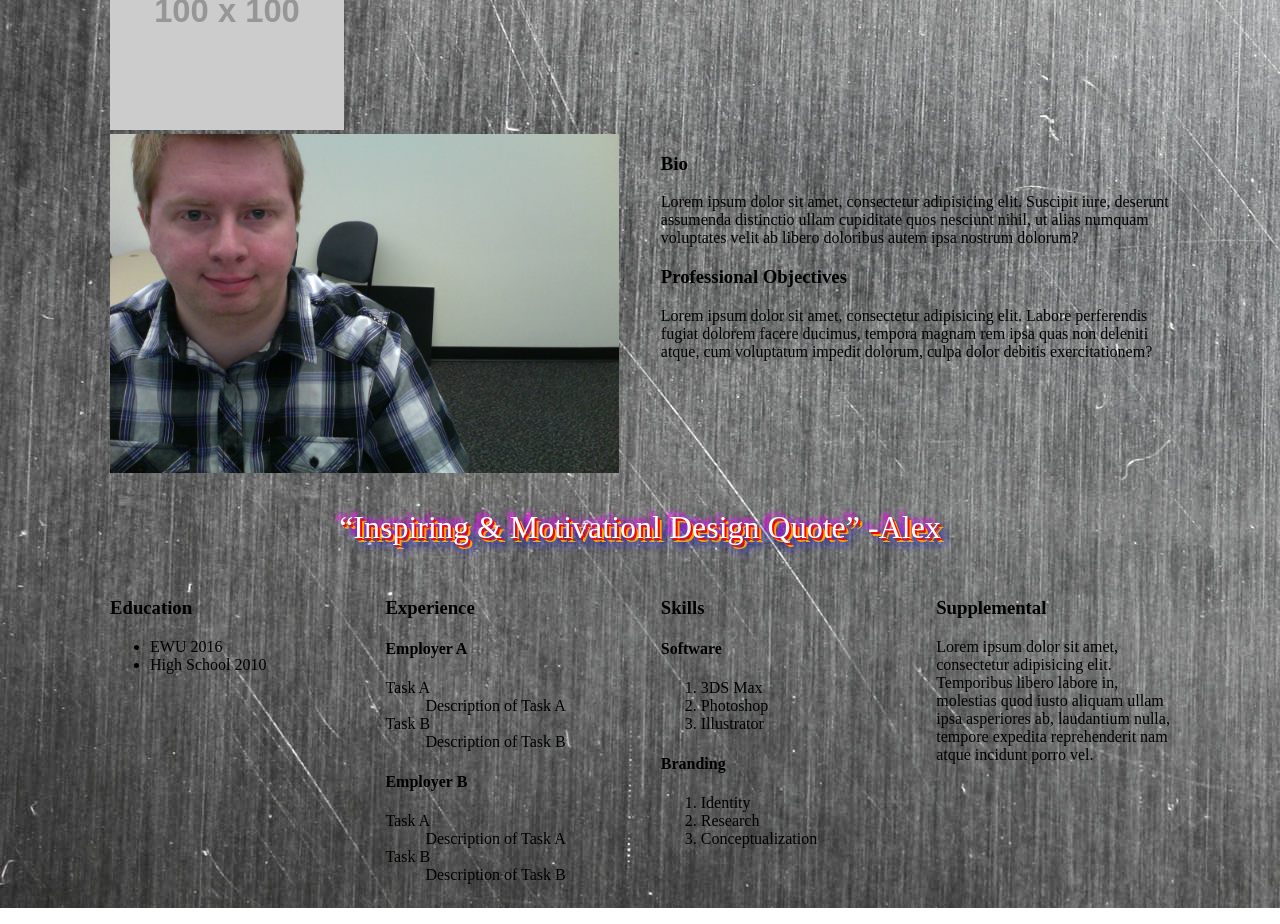
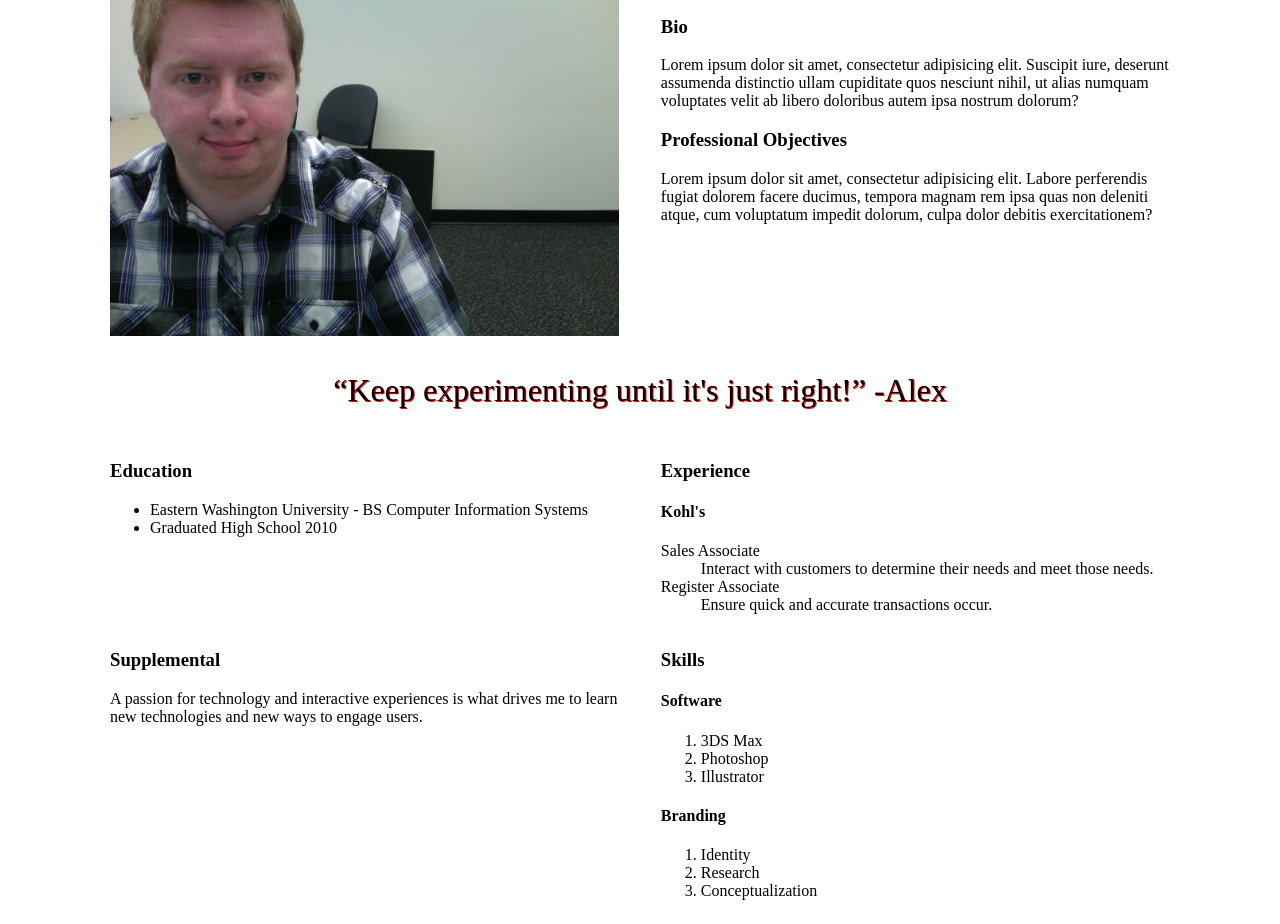
Before and after one commit to asbart2010/asbart2010.github.io, a plain HTML site: page index.html in a window 1280 px wide. Shown: the part 112-1036 px from the top of the page. Drawn offline with Linux system fonts and the light colour scheme; placeholder pictures from the web are drawn by us; a web font is replaced by a local one.

Commit message:
Changed layout, background

```diff
--- a/css/styles.css
+++ b/css/styles.css
@@ -3,13 +3,14 @@
 
 /*Global*/
 body{
-    background: url(../img/steelTex.jpg);
+
 }
 
 
 /* Navigation */
 
 nav li{
+
   list-style: none;
   display: inline-block;
 }
@@ -46,10 +47,7 @@ blockquote{
     text-align: center;
     font-family: 'IM Fell Double Pica', serif;
     font-size: 2em;
-    color: white;
-    text-shadow: 2px 2px 0 red,
-                4px 4px 0 orange,
-                6px 6px 10px blue,
-                -4px -4px 4px #f0f;
+    color: black;
+    text-shadow: 1px 1px 0 red;
 
 }
--- a/index.html
+++ b/index.html
@@ -11,19 +11,17 @@
 <body>
    <header class="content grid-container">
 
-       <section class="grid-3">
-            <img src="http://placehold.it/100x100" alt="">
-        </section>
 
-        <section class="grid-9">
+
+        <section class="grid-12">
             <h1>Alex Bartlett</h1>
 
             <nav>
 
               <ul>
-                <li><a href="#">Link A</a></li>
-                <li><a href="#">Link B</a></li>
-                <li><a href="#">Link C</a></li>
+                <li><a href="#">Home</a></li>
+                <li><a href="#">Examples</a></li>
+                <li><a href="#">Social</a></li>
               </ul>
 
             </nav>
@@ -53,42 +51,44 @@
 
 <!--    Quote      -->
     <aside class="grid-container">
-        <blockquote>&ldquo;Inspiring &amp; Motivationl Design Quote&rdquo; -Alex</blockquote>
+        <blockquote>&ldquo;Keep experimenting until it's just right!&rdquo; -Alex</blockquote>
 
     </aside>
 
 <!--    Resume     -->
  <article class="grid-container">
 
-     <section class="grid-3">
+     <section class="grid-6">
          <h3>Education</h3>
          <ul>
-             <li>EWU 2016</li>
-             <li>High School 2010</li>
+             <li>Eastern Washington University - BS Computer Information Systems</li>
+             <li>Graduated High School 2010</li>
          </ul>
      </section>
 
-     <section class="grid-3">
+     <section class="grid-6">
          <h3>Experience</h3>
 
-         <h4>Employer A</h4>
+         <h4>Kohl's</h4>
          <dl>
-             <dt>Task A</dt>
-             <dd>Description of Task A</dd>
-             <dt>Task B</dt>
-             <dd>Description of Task B</dd>
+             <dt>Sales Associate</dt>
+             <dd>Interact with customers to determine their needs and meet those needs.</dd>
+             <dt>Register Associate</dt>
+             <dd>Ensure quick and accurate transactions occur.</dd>
          </dl>
 
-         <h4>Employer B</h4>
-         <dl>
-             <dt>Task A</dt>
-             <dd>Description of Task A</dd>
-             <dt>Task B</dt>
-             <dd>Description of Task B</dd>
-         </dl>
      </section>
+</article>
 
-     <section class="grid-3">
+ <article class="grid-container">
+
+
+
+     <section class="grid-6">
+         <h3>Supplemental</h3>
+         <p>A passion for technology and interactive experiences is what drives me to learn new technologies and new ways to engage users.</p>
+     </section>
+     <section class="grid-6">
          <h3>Skills</h3>
 
          <h4>Software</h4>
@@ -107,12 +107,6 @@
 
      </section>
 
-     <section class="grid-3">
-         <h3>Supplemental</h3>
-         <p>Lorem ipsum dolor sit amet, consectetur adipisicing elit. Temporibus libero labore             in, molestias quod iusto aliquam ullam ipsa asperiores ab, laudantium nulla, tempore             expedita reprehenderit nam atque incidunt porro vel.</p>
-     </section>
-
-
 
  </article>
 
```
